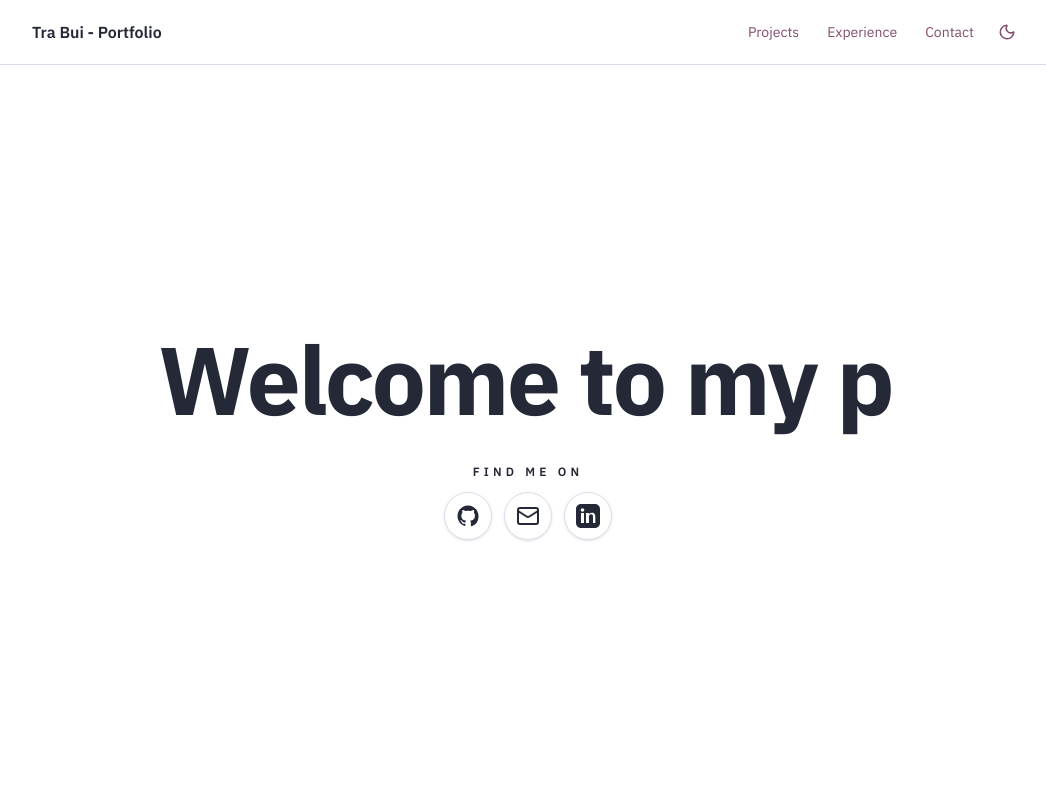
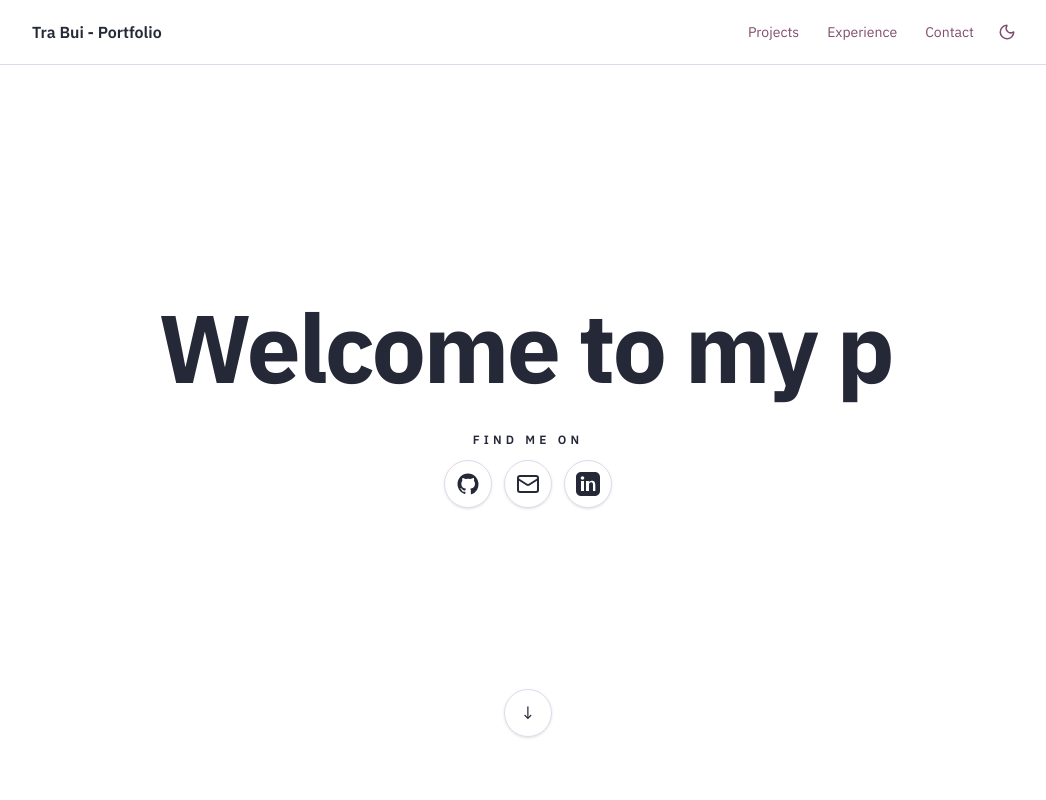
Before and after one commit to tpbui/tpbui.github.io, a React (Vite) app: page / in a window 1280 px wide. Shown: the top 800 px of the page, without its empty margins (112-1158 px from the left). Built offline with nearby package versions, Linux system fonts and the light colour scheme.

Commit message:
feature: add scroll down button

```diff
--- a/src/components/ui/Section.jsx
+++ b/src/components/ui/Section.jsx
@@ -4,9 +4,14 @@ export default function Section({
 	children,
 	className = "",
 }) {
+	const headingId = id ? `${id}-heading` : undefined;
+
 	const Inner = (
 		<>
-			<h2 className="text-2xl sm:text-3xl font-semibold tracking-tight mb-6 text-foreground">
+			<h2
+				id={headingId}
+				className="text-2xl sm:text-3xl font-semibold tracking-tight mb-6 text-foreground"
+			>
 				{title}
 			</h2>
 			<div className="space-y-6">{children}</div>
--- a/src/sections/Hero.jsx
+++ b/src/sections/Hero.jsx
@@ -88,9 +88,9 @@ export default function Hero() {
 	return (
 		<section
 			id="home"
-			className="relative flex min-h-[calc(100vh-4rem)] items-center justify-center px-6 py-20 sm:px-12"
+			className="relative flex min-h-[calc(100vh-4rem)] flex-col items-center px-6 pb-32 pt-20 sm:px-12 sm:pb-36"
 		>
-			<div className="mx-auto flex max-w-3xl flex-col items-center gap-8 text-center">
+			<div className="mx-auto flex flex-1 flex-col items-center justify-center gap-8 text-center">
 				<h1 className="hero-heading text-balance text-6xl font-black tracking-tight text-foreground sm:text-7xl md:text-8xl">
 					<span className="typewriter">{typedText}</span>
 				</h1>
@@ -124,6 +124,16 @@ export default function Hero() {
 					</div>
 				) : null}
 			</div>
+
+			<a
+				href="#projects-heading"
+				className="group absolute bottom-12 left-1/2 flex h-12 w-12 -translate-x-1/2 items-center justify-center rounded-full border border-border bg-background/90 text-foreground shadow-sm transition hover:-translate-y-1 hover:bg-primary/10 hover:text-primary focus-visible:outline-none focus-visible:ring-2 focus-visible:ring-ring sm:bottom-16"
+				aria-label="Scroll to projects"
+			>
+				<span className="inline-block text-lg leading-none transition group-hover:translate-y-0.5">
+					↓
+				</span>
+			</a>
 		</section>
 	);
 }
```
